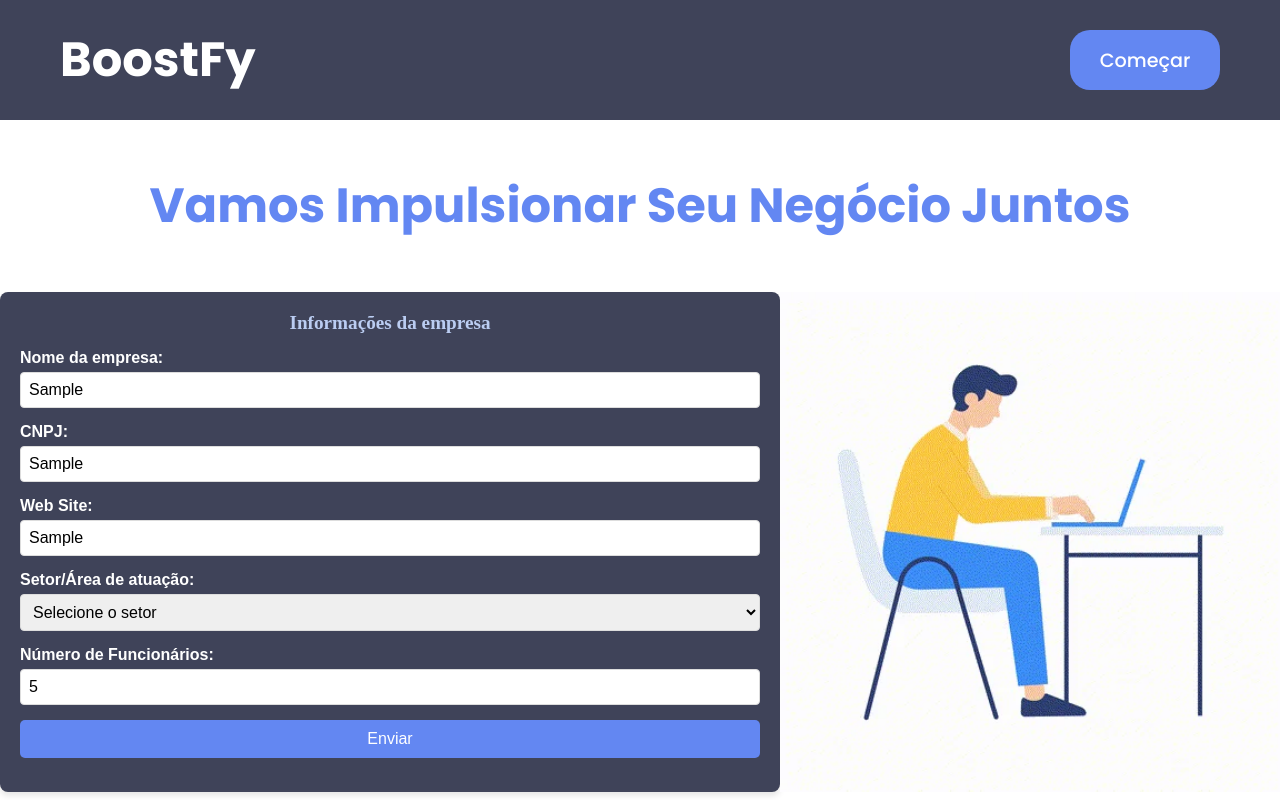
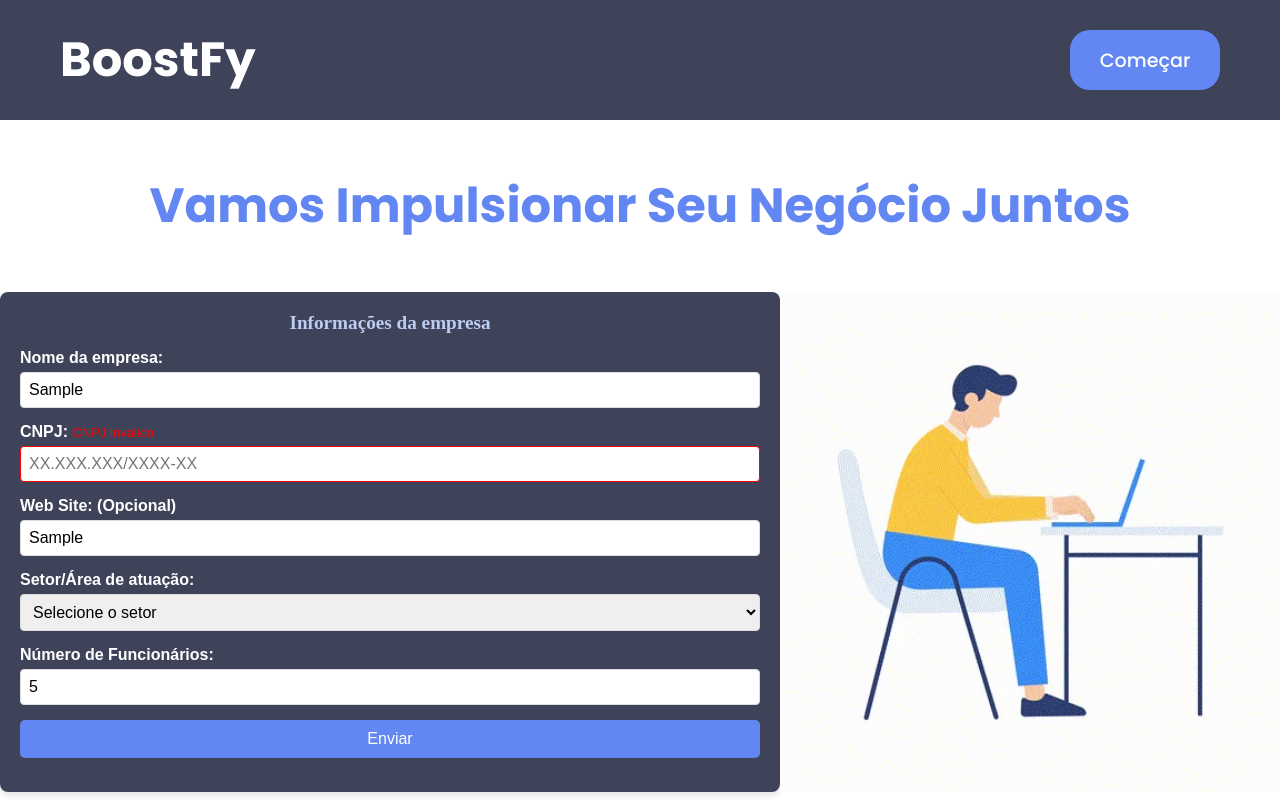
Before and after one commit to neon-ventura/boostfy, a Next.js app: page /form in a window 1280 px wide. Both pictures are taken after typing "Sample", "Sample", "Sample", "5" into the empty fields and a click on the button "Enviar". Built offline with nearby package versions, Linux system fonts and the light colour scheme.

Commit message:
form validator

```diff
--- a/package.json
+++ b/package.json
@@ -14,6 +14,6 @@
     "next": "15.1.0",
     "react": "^19.0.0",
     "react-dom": "^19.0.0",
-    "sweetalert2": "^11.15.3"
+    "sweetalert2": "^11.6.13"
   }
 }
--- a/src/app/form/Form.module.css
+++ b/src/app/form/Form.module.css
@@ -72,6 +72,16 @@
   border: 1px solid var(--light-blue);
 }
 
+.error {
+  border: 1px solid red;
+}
+
+.span {
+  color: red;
+  font-weight: 100;
+  font-size: 13px;
+}
+
 @media (max-width: 768px) {
   .title {
     font-size: 2em;
--- a/src/app/form/page.jsx
+++ b/src/app/form/page.jsx
@@ -1,7 +1,7 @@
 'use client'
 import Swal from "sweetalert2";
 import { validateCNPJ } from "@/utils/cnpjValidator";
-import { useEffect, useState } from "react";
+import { use, useEffect, useState } from "react";
 import styles from './Form.module.css';
 import Nav from "@/components/Nav/Nav";
 import Image from "next/image";
@@ -12,6 +12,11 @@ export default function Form() {
   const [webSite, setWebSite] = useState("")
   const [sector, setSector] = useState("")
   const [employees, setEmployees] = useState("")
+
+  const [companyError, setCompanyError] = useState(false)
+  const [cnpjError, setCnpjError] = useState(false)
+  const [sectorErro, setSectorError] = useState(false)
+  const [employeesError, setEmployeesError] = useState(false)
 
   const [taskData, setTaskData] = useState({
     name: "",
@@ -30,24 +35,46 @@ export default function Form() {
   }, [companyName, cnpj, webSite, sector, employees]);
 
 
+  const handleCnpjChange = (e) => {
+    let value = e.target.value.replace(/\D/g, "");
+    value = value.replace(/^(\d{2})(\d)/, "$1.$2");
+    value = value.replace(/^(\d{2})\.(\d{3})(\d)/, "$1.$2.$3");
+    value = value.replace(/\.(\d{3})(\d)/, ".$1/$2");
+    value = value.replace(/(\d{4})(\d)/, "$1-$2");
+    setCnpj(value);
+  };
+
+
   const handleSubmit = async (e) => {
     e.preventDefault()
 
-    if (companyName.length > 100 || companyName === '') {
-      alert("Error no nome da empresa")
+    if (companyName === '') {
+      setCompanyError(true)
       return
+    } else {
+      setCompanyError(false)
     }
 
     if (!validateCNPJ(cnpj)) {
-      alert("CNPJ falso!!!")
+      setCnpjError(true)
       return
+    } else {
+      setCnpjError(false)
     }
 
-    Swal.fire({
-      icon: "success",
-      title: "Formulário enviado!",
-      text: "Seu formulário foi enviado com successo.\n" + "Obrigado por nos escolher!"
-    })
+    if (sector === '') {
+      setSectorError(true)
+      return
+    } else {
+      setSectorError(false)
+    }
+
+    if (employees === '' || employees == 0) {
+      setEmployeesError(true)
+      return
+    } else {
+      setEmployeesError(false)
+    }
 
     await fetch("/api", {
       method: "POST",
@@ -55,6 +82,12 @@ export default function Form() {
         "Content-Type": "application/json"
       },
       body: JSON.stringify(taskData)
+    })
+
+    Swal.fire({
+      icon: "success",
+      title: "Formulário enviado!",
+      text: "Seu formulário foi enviado com successo." + " Obrigado por nos escolher!"
     })
 
     setCnpj("")
@@ -73,11 +106,11 @@ export default function Form() {
           <h3 className={styles.subtitle}>Informações da empresa</h3>
           <div className={styles.field}>
             <label className={styles.label} htmlFor="company_name">
-              Nome da empresa:
+              Nome da empresa: {companyError ? (<span className={styles.span}>Preencha o campo</span>) : ""}
               <input
                 maxLength={50}
                 placeholder="Ex: Google"
-                className={styles.input}
+                className={`${styles.input} ${companyError ? styles.error : ""}`}
                 type="text"
                 name="company_name"
                 id="company_name"
@@ -88,22 +121,22 @@ export default function Form() {
           </div>
           <div className={styles.field}>
             <label className={styles.label} htmlFor="cnpj">
-              CNPJ:
+              CNPJ: {cnpjError ? (<span className={styles.span}>CNPJ invalido</span>) : ""}
               <input
-                maxLength={18}
-                placeholder="00.000.000/0000-00"
-                className={styles.input}
+              maxLength={18}
+                value={cnpj}
+                onChange={handleCnpjChange}
+                placeholder="XX.XXX.XXX/XXXX-XX"
+                className={`${styles.input} ${cnpjError ? styles.error : ""}`}
                 type="text"
                 name="cnpj"
                 id="cnpj"
-                value={cnpj}
-                onChange={(e) => setCnpj(e.target.value)}
               />
             </label>
           </div>
           <div className={styles.field}>
             <label className={styles.label} htmlFor="website">
-              Web Site:
+              Web Site: (Opcional)
               <input
                 maxLength={100}
                 placeholder="Ex: google.com"
@@ -118,9 +151,9 @@ export default function Form() {
           </div>
           <div className={styles.field}>
             <label className={styles.label} htmlFor="sector">
-              Setor/Área de atuação:
+              Setor/Área de atuação: {sectorErro ? (<span className={styles.span}>Selecione uma área</span>) : ""}
               <select
-                className={styles.input}
+                className={`${styles.input} ${sectorErro ? styles.error : ""}`}
                 name="sector"
                 id="sector"
                 value={sector}
@@ -137,11 +170,11 @@ export default function Form() {
           </div>
           <div className={styles.field}>
             <label className={styles.label} htmlFor="employees">
-              Número de Funcionários:
+              Número de Funcionários: {companyError ? (<span className={styles.span}>Preencha o campo</span>) : ""}
               <input
                 maxLength={7}
                 placeholder="Ex: 100"
-                className={styles.input}
+                className={`${styles.input} ${employeesError ? styles.error : ""}`}
                 type="number"
                 name="employees"
                 id="employees"
@@ -152,7 +185,7 @@ export default function Form() {
           </div>
           <button className={styles.submitButton} type="submit">Enviar</button>
         </form>
-        <Image className={styles.img} src={'/lottie-form.webp'} height={500} width={500} />
+        <Image priority className={styles.img} src={'/lottie-form.webp'} height={500} width={500} alt="lottie gif" />
       </div>
     </>
   )
```
Also changed, not shown: 1 other file (tests, documents, lock files or other folders).
